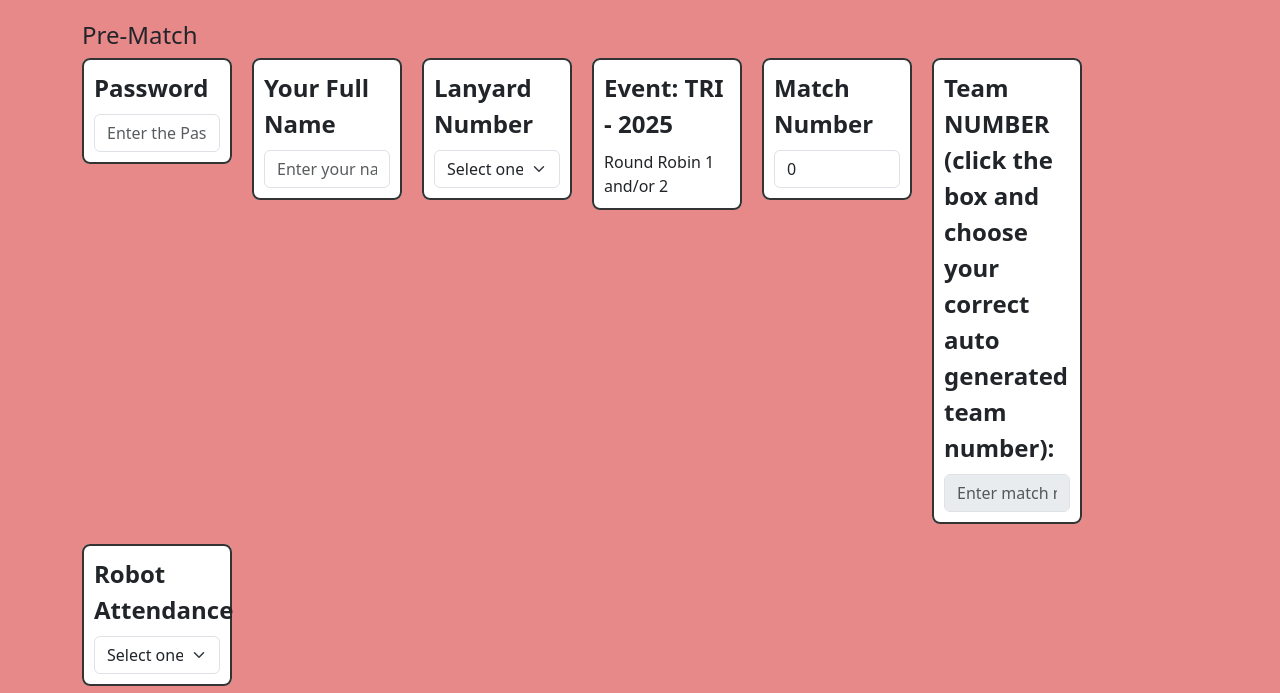
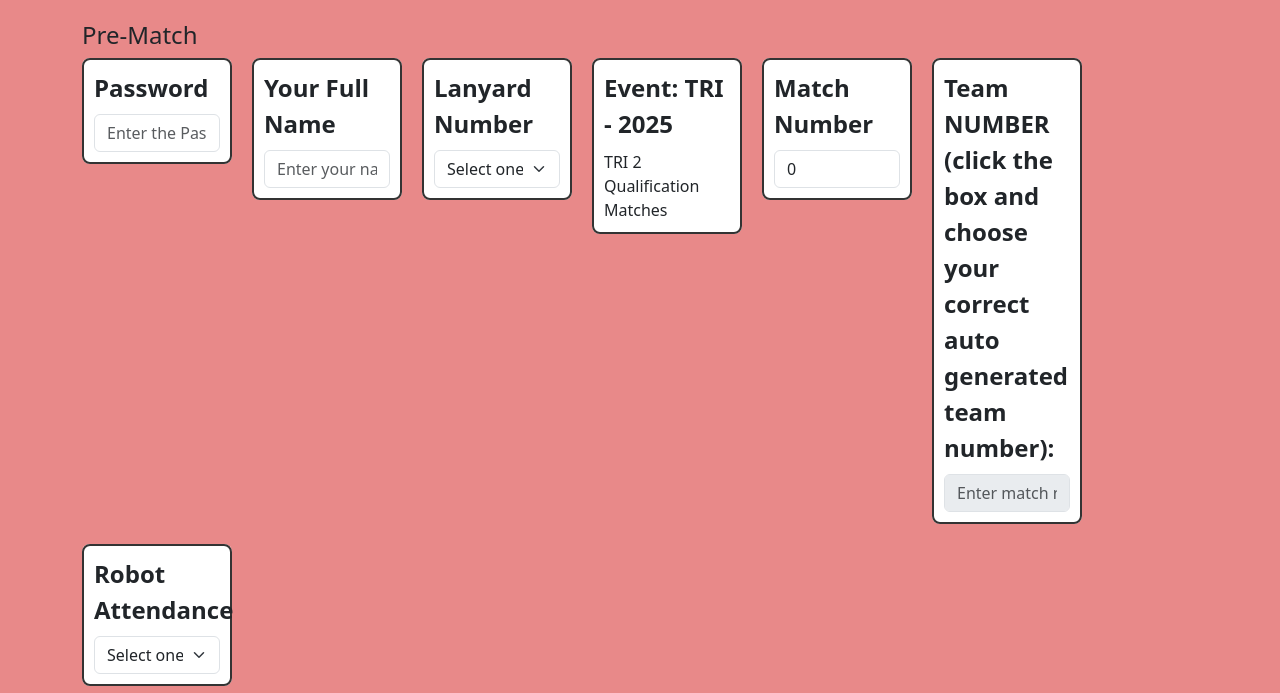
Before and after one commit to Frc5572/Scouting-Website, a plain HTML site: page index.html in a window 1280 px wide. Shown: the part 107-800 px from the top of the page. Drawn offline with nearby package versions, Linux system fonts and the light colour scheme.

Commit message:
name index.html

```diff
--- a/index.html
+++ b/index.html
@@ -100,7 +100,7 @@
       <fieldset>
         <legend>Event: TRI - 2025</legend>
         <input type="hidden" name="entry.1847537648" id="eventKey" value="2025txhou2">
-        <div class="form-control-static">Round Robin 1 and/or 2</div>
+        <div class="form-control-static">TRI 2 Qualification Matches</div>
       </fieldset>
       <fieldset>
         <legend>Match Number</legend>
```
